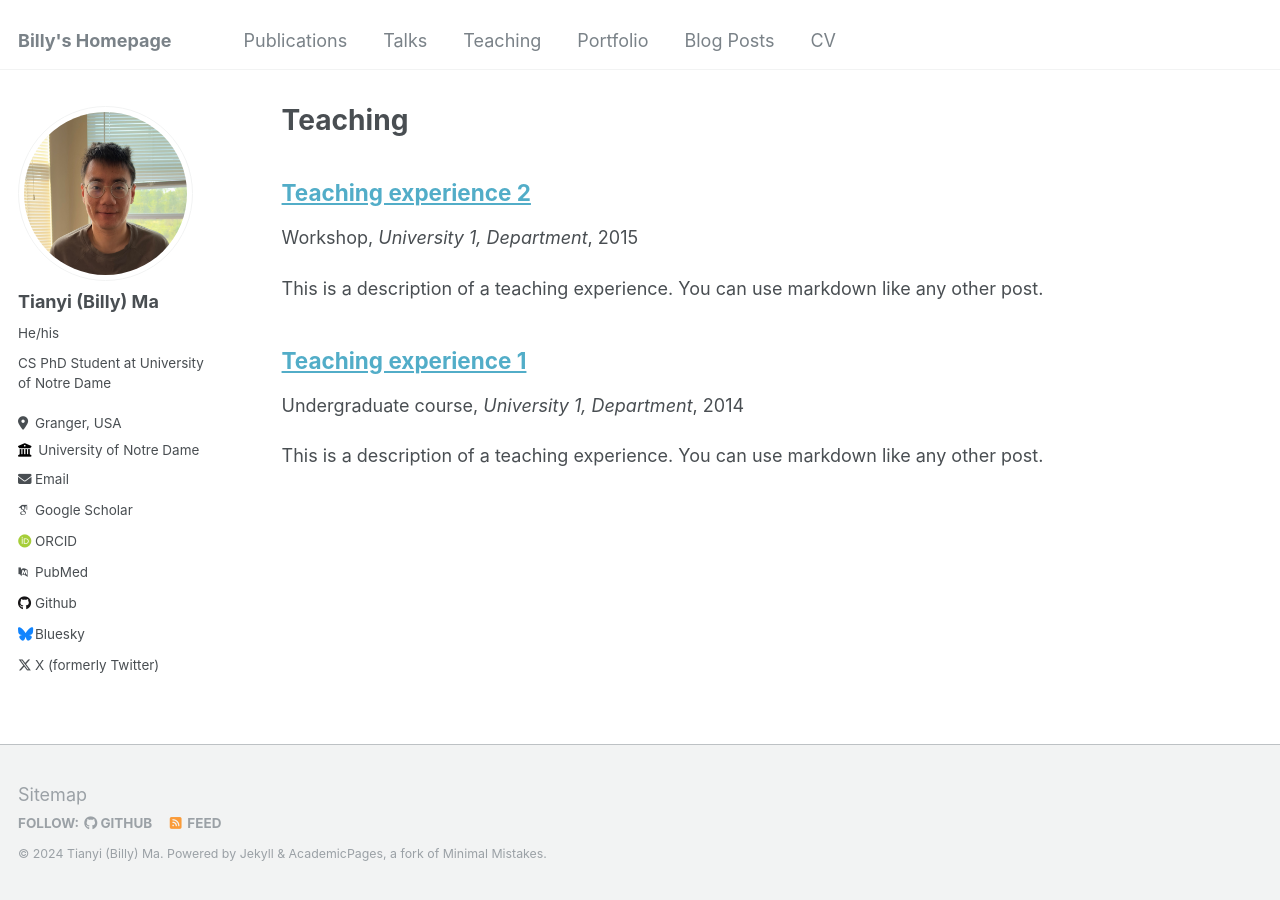
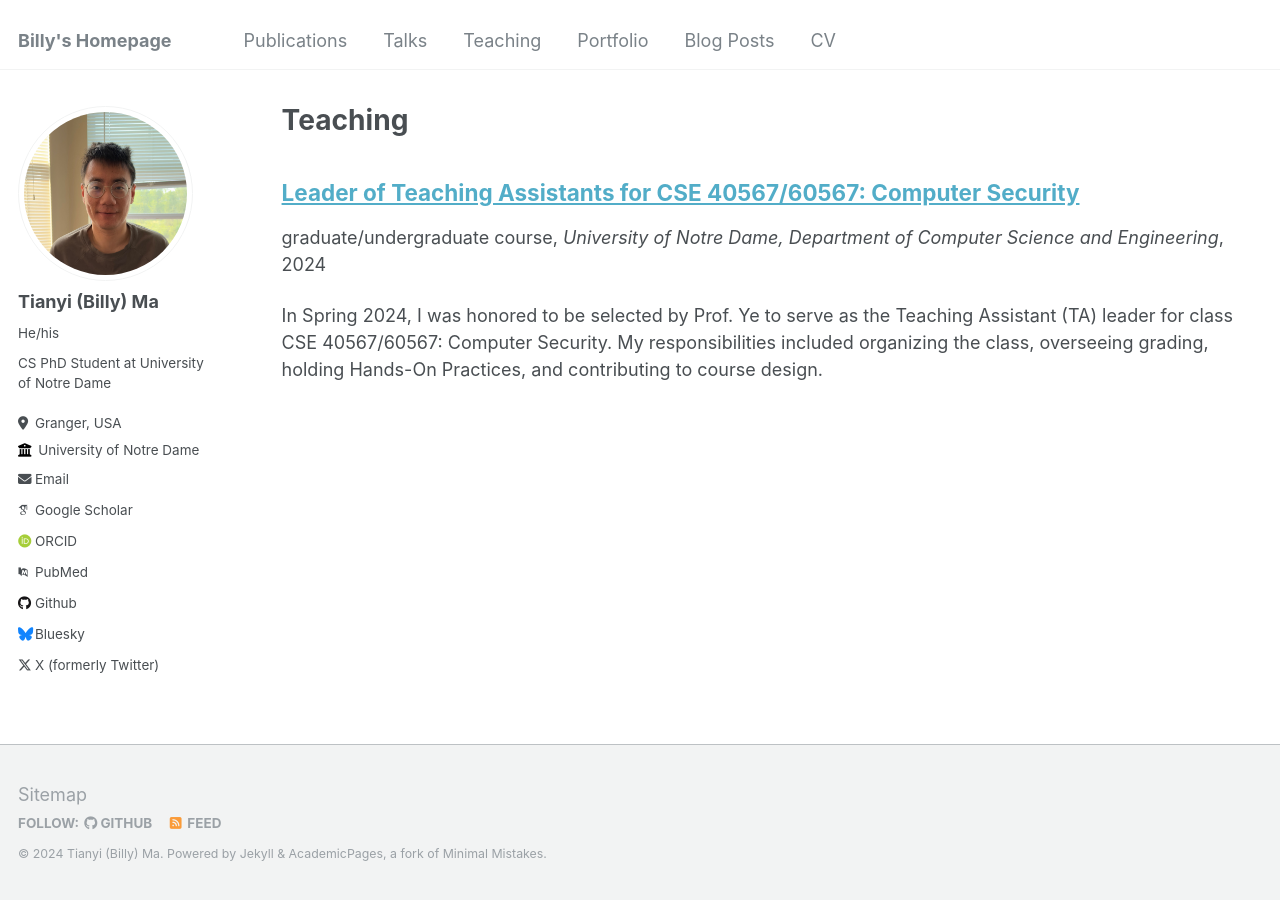
Before and after one commit to Tianyi-Billy-Ma/Tianyi-Billy-Ma.github.io, a Jekyll site: the page built from _pages/teaching.html, in a window 1280 px wide. Built offline with Jekyll 4.4.1, drawn with Linux system fonts in a browser that asks for light colours; some web fonts are replaced.

```diff
--- a/_teaching/2014-spring-teaching-1.md
+++ /dev/null
@@ -1,20 +0,0 @@
----
-title: "Teaching experience 1"
-collection: teaching
-type: "Undergraduate course"
-permalink: /teaching/2014-spring-teaching-1
-venue: "University 1, Department"
-date: 2014-01-01
-location: "City, Country"
----
-
-This is a description of a teaching experience. You can use markdown like any other post.
-
-Heading 1
-======
-
-Heading 2
-======
-
-Heading 3
-======
--- a/_teaching/2015-spring-teaching-2.md
+++ /dev/null
@@ -1,20 +0,0 @@
----
-title: "Teaching experience 2"
-collection: teaching
-type: "Workshop"
-permalink: /teaching/2015-spring-teaching-1
-venue: "University 1, Department"
-date: 2015-01-01
-location: "City, Country"
----
-
-This is a description of a teaching experience. You can use markdown like any other post.
-
-Heading 1
-======
-
-Heading 2
-======
-
-Heading 3
-======
--- /dev/null
+++ b/_teaching/2024-spring-TA.md
@@ -0,0 +1,11 @@
+---
+title: "Leader of Teaching Assistants for CSE 40567/60567: Computer Security"
+collection: teaching
+type: "graduate/undergraduate course"
+permalink: /teaching/2024-spring-TA.md
+venue: "University of Notre Dame, Department of Computer Science and Engineering"
+data: 2024-01-18
+location: "South Bend, USA"
+---
+
+In Spring 2024, I was honored to be selected by Prof. Ye to serve as the Teaching Assistant (TA) leader for class CSE 40567/60567: Computer Security. My responsibilities included organizing the class, overseeing grading, holding Hands-On Practices, and contributing to course design.
```
Also changed, not shown: _pages/about.md (+1 -0 lines), _publications/2024-02-17-paper-title-number-4.md (deleted, +0 -12 lines).
